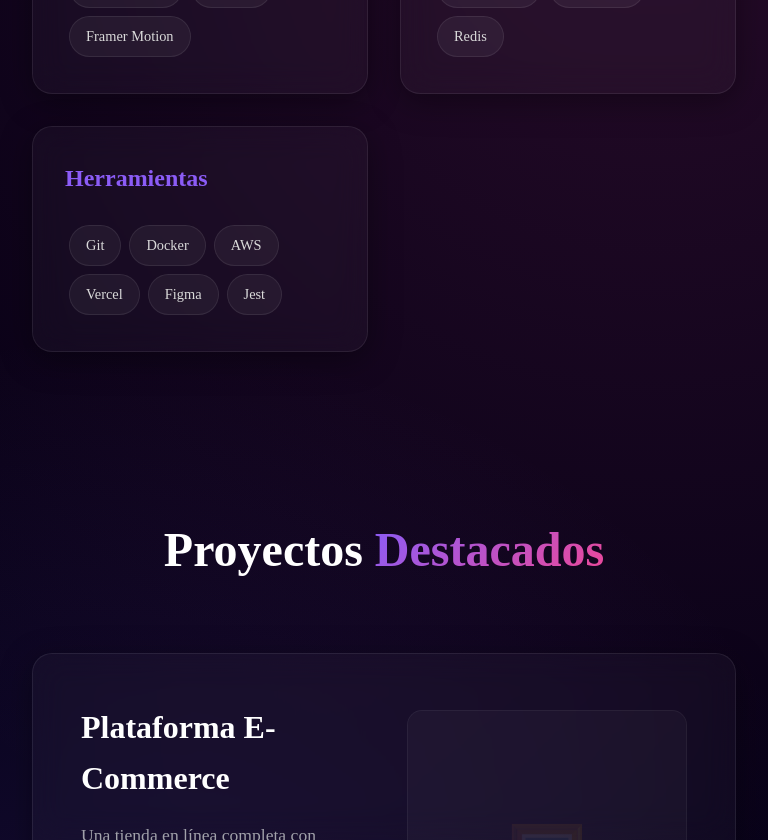
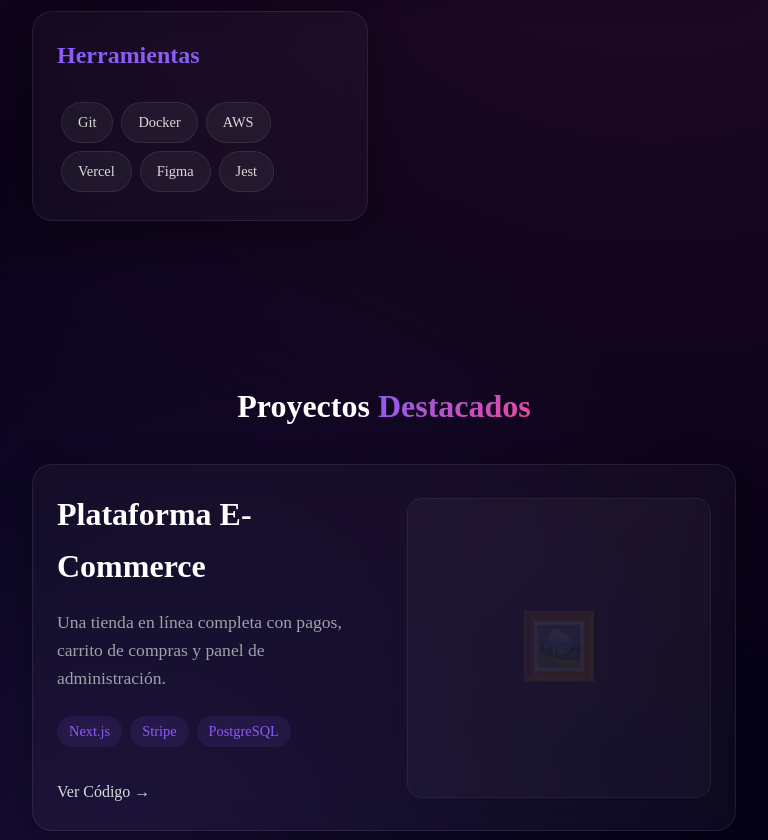
Before and after one commit to Jesicagr/Profile, a Next.js app: page / in a window 768 px wide. Shown: the part 1960-2800 px from the top of the page. Built offline with nearby package versions, Linux system fonts and the light colour scheme.

Commit message:
feat: improve responsiveness

```diff
--- a/app/components/Hero.tsx
+++ b/app/components/Hero.tsx
@@ -2,7 +2,7 @@ export default function Hero() {
     return (
         <section className="hero">
             <div className="container" style={{ animation: 'fadeIn 1s ease-out' }}>
-                <h1 style={{ fontSize: '5rem', fontWeight: 800, lineHeight: 1.1, marginBottom: '1.5rem' }}>
+                <h1 style={{ fontSize: 'clamp(2.5rem, 8vw, 5rem)', fontWeight: 800, lineHeight: 1.1, marginBottom: '1.5rem' }}>
                     Hola, soy <span className="text-gradient">Santiago</span>
                 </h1>
                 <p style={{ fontSize: '1.5rem', color: '#a1a1aa', maxWidth: '600px', margin: '0 auto 2.5rem' }}>
--- a/app/components/Projects.tsx
+++ b/app/components/Projects.tsx
@@ -9,7 +9,7 @@ export default function Projects() {
 
                 <div style={{ display: 'flex', flexDirection: 'column', gap: '4rem' }}>
                     {projects.map((project, index) => (
-                        <div key={project.slug} className="glass-panel" style={{ display: 'flex', flexDirection: 'row', alignItems: 'center', gap: '3rem', padding: '3rem', position: 'relative', overflow: 'hidden' }}>
+                        <div key={project.slug} className="glass-panel project-card">
                             {/* Enlace principal que cubre toda la tarjeta */}
                             <Link
                                 href={`/projects/${project.slug}`}
--- a/app/globals.css
+++ b/app/globals.css
@@ -297,3 +297,34 @@ section {
   border-color: var(--primary);
   background: rgba(255, 255, 255, 0.05);
 }
+
+/* Responsive Project Card */
+.project-card {
+  display: flex;
+  flex-direction: column-reverse;
+  gap: 2rem;
+  padding: 2rem;
+  position: relative;
+  overflow: hidden;
+  align-items: center;
+}
+
+@media (min-width: 768px) {
+  .project-card {
+    flex-direction: row;
+    gap: 3rem;
+    padding: 3rem;
+  }
+}
+
+/* General Mobile Adjustments */
+@media (max-width: 768px) {
+  .section-title {
+    font-size: 2rem;
+    margin-bottom: 2rem;
+  }
+
+  .glass-panel {
+    padding: 1.5rem;
+  }
+}
--- a/app/projects/[slug]/page.tsx
+++ b/app/projects/[slug]/page.tsx
@@ -40,7 +40,7 @@ export default async function ProjectDetail({ params }: { params: Promise<{ slug
                     🖼️
                 </div>
 
-                <h1 style={{ fontSize: '4rem', marginBottom: '1.5rem', fontWeight: 800 }}>{project.title}</h1>
+                <h1 style={{ fontSize: 'clamp(2.5rem, 6vw, 4rem)', marginBottom: '1.5rem', fontWeight: 800 }}>{project.title}</h1>
 
                 <div style={{ marginBottom: '2rem' }}>
                     {project.tech.map(t => (
```
